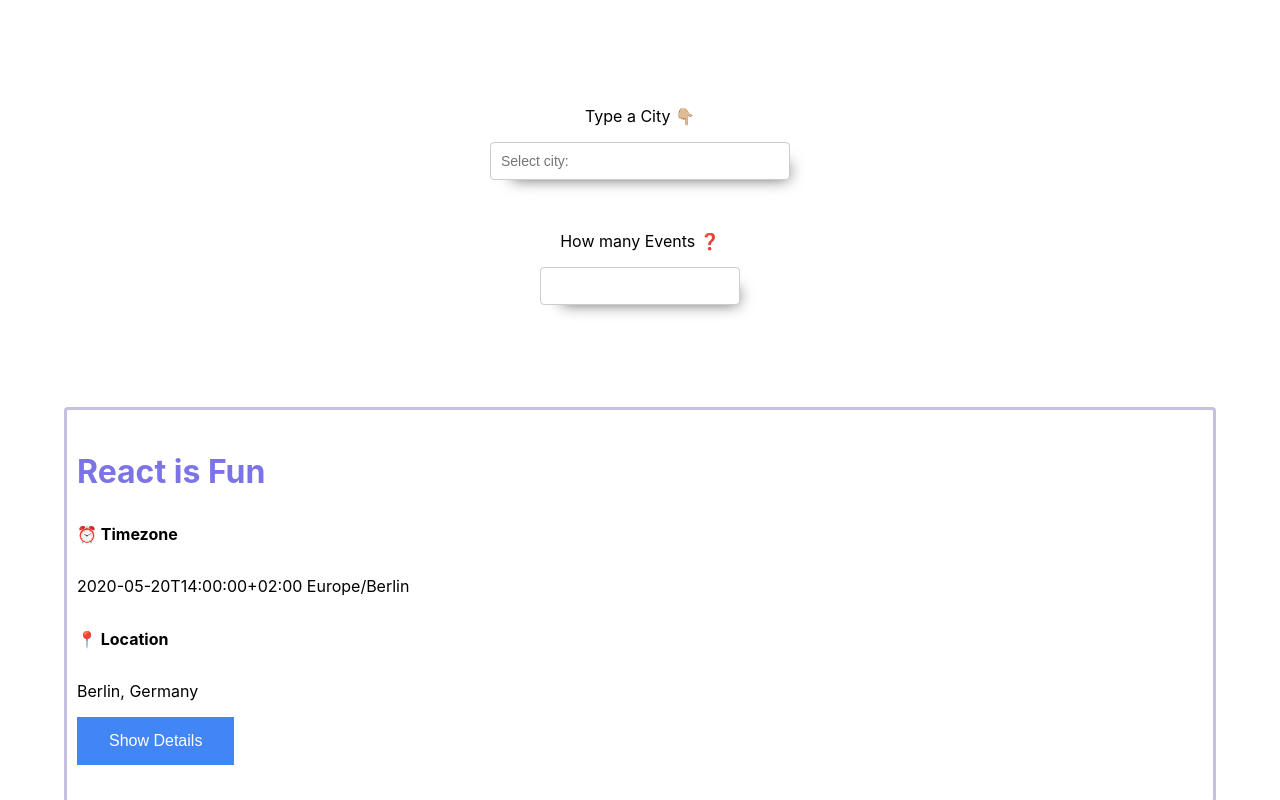
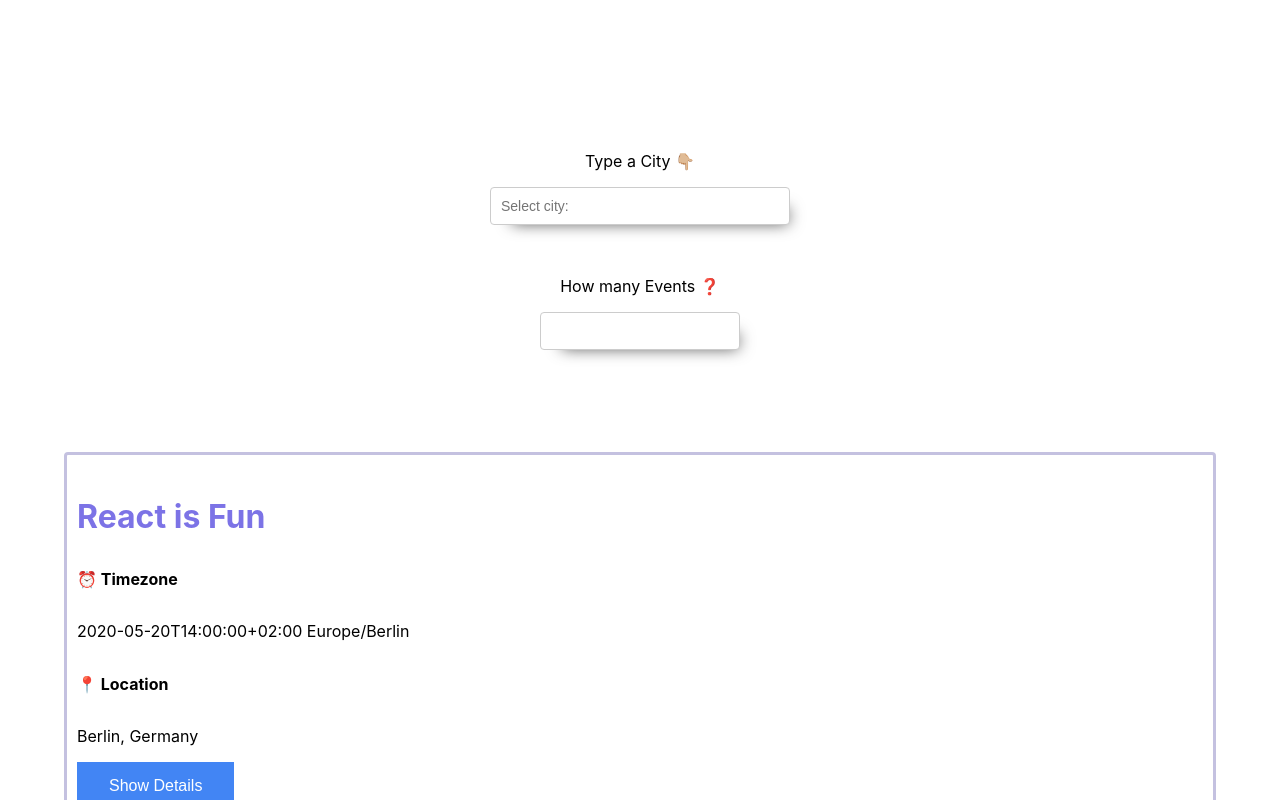
Before and after one commit to techsylvia/meet_app, a React (Create React App) app: page / in a window 1280 px wide. Shown: the top 800 px of the page. Built offline with nearby package versions, Linux system fonts and the light colour scheme; what atatus-spa would draw is missing.

Commit message:
styling fixed

```diff
--- a/src/App.css
+++ b/src/App.css
@@ -175,11 +175,6 @@
   background-color: #7c73e6;
 }
 
-.Alert {
-  position: fixed;
-  top: 20px;
-}
-
 .data-vis-wrapper {
   display: flex;
   align-items: center;
--- a/src/CitySearch.js
+++ b/src/CitySearch.js
@@ -20,7 +20,7 @@
     if (suggestions.length === 0) {
       this.setState({
         query: value,
-        infoText: "This city is not available. Please try another city",
+        infoText: "City not available. Please try another city",
       });
     } else {
       this.props.updateEvents(value);
```
